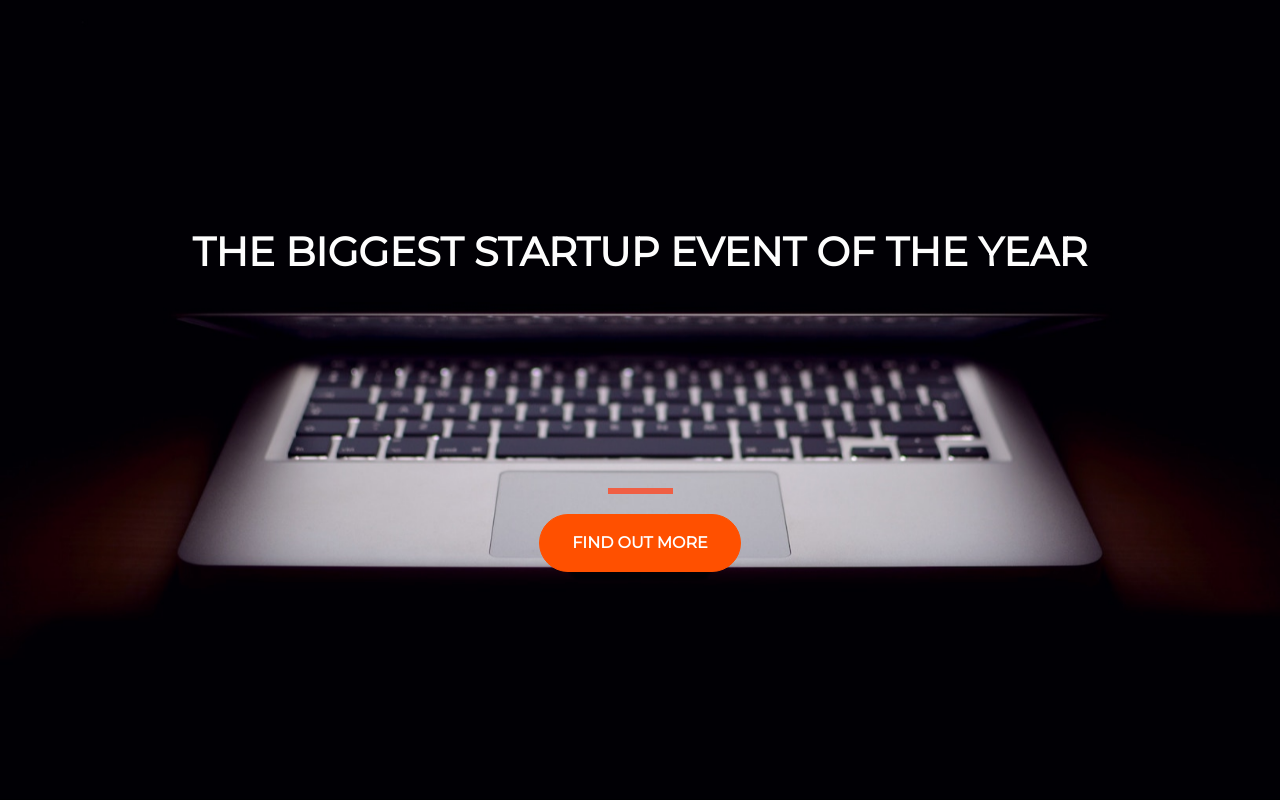
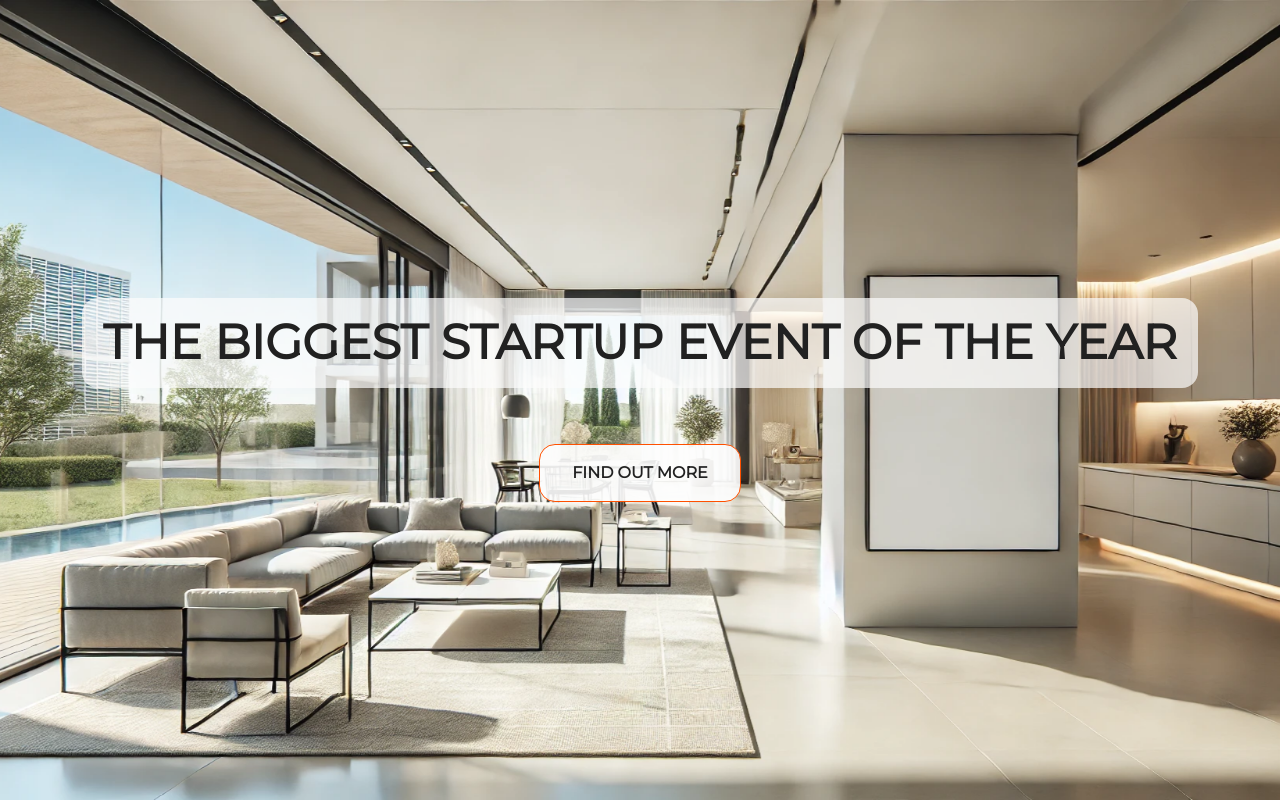
Before and after one commit to klhaug/startup-of-the-year, a plain HTML site: page index.html in a window 1280 px wide. Drawn offline with nearby package versions, Linux system fonts and the light colour scheme.

Commit message:
Add files via upload

```diff
--- a/style.css
+++ b/style.css
@@ -3,44 +3,52 @@ html {
   width: 100%;
   height: 100%;
   font-family: 'Montserrat', sans-serif;
-  background: url(header.jpg) no-repeat center center fixed;
+  background: url(headerrealestate.webp) no-repeat center center fixed;
   -webkit-background-size: cover;
   -moz-background-size: cover;
   -o-background-size: cover;
   background-size: cover;
 
+.lightbox {
+
 }
+}
+
 h1{
-  color: #fdfdfd;
+  color: #212121;
+  font-size: 3rem;
+  background-color: rgb(253, 253, 253,0.7);
+  padding: 1rem;
+  border-radius: 1rem;
 }
 hr {
   margin: 20px auto;
   color: #F05F44;
   border: 3px solid #F05F44;
   max-width: 65px;
-  opacity: 1;
+  opacity: 0;
 }
 
 
 .buffer {
-  height: 11.5rem;
+  height: 0.1rem;
 }
 
 .btn {
   font-weight: 700;
-  border-radius: 300px;
+  border-radius: 1rem;
   text-transform: uppercase;
+  color: #212121;
 }
 
 .btn-primary {
-  background-color: #FF5000;
+  background-color: rgb(253, 253, 253,0.9);
   border-color: #FF5000;
 }
 
 .btn-primary:hover {
-  background-color: #FFA500;
-  border-color: #FFa500;
-  border-width: 4px;
+  background-color: #FF5000;
+  border-color: #FF5000;
 }
 .btn-xl {
   padding: 1rem 2rem;
```
Also changed, not shown: headerrealestate.webp (added).
